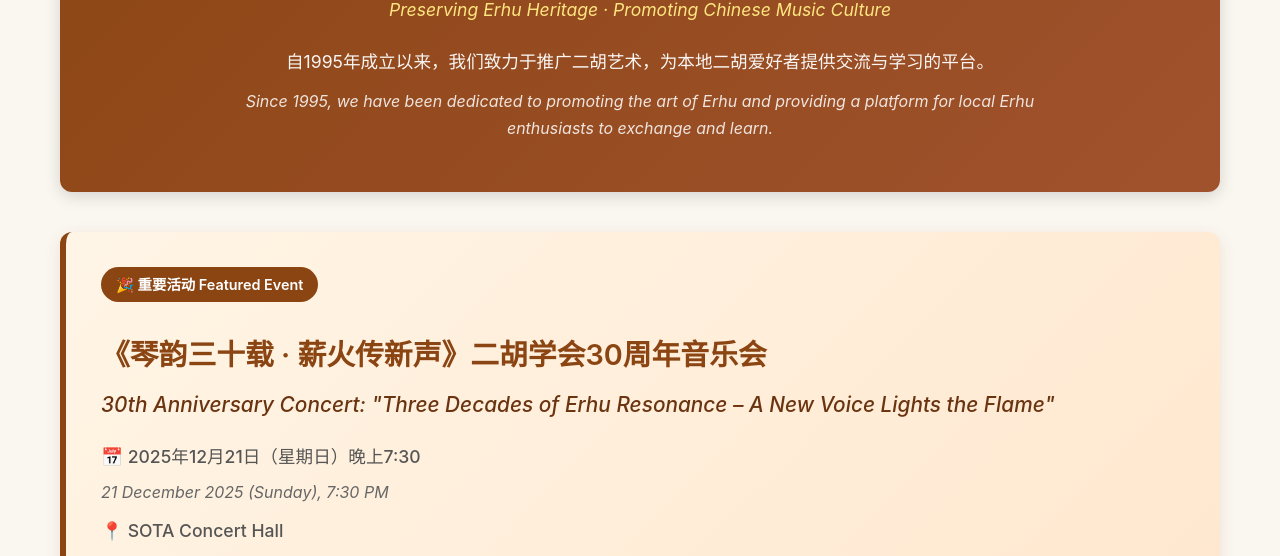
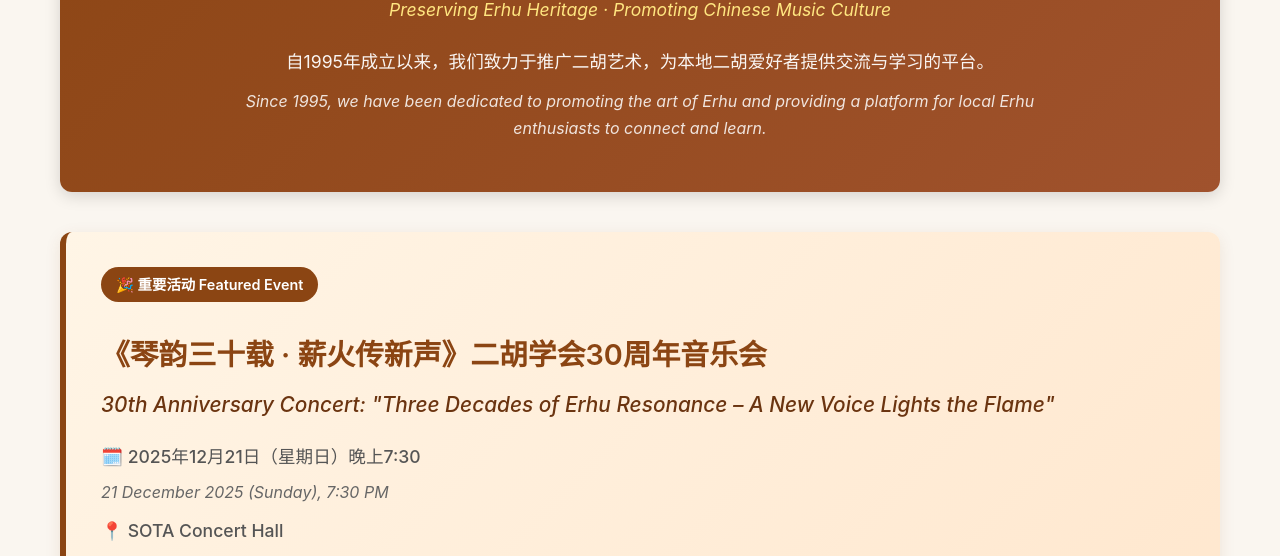
Before and after one commit to sgerhusociety/sgerhusociety.github.io, a Jekyll site: the page built from index.html, in a window 1280 px wide and 900 px high, scrolled down 660 px. Shown: the part 169-725 px from the top of the window. Built offline with Jekyll 4.4.1, drawn with Linux system fonts in a browser that asks for light colours.

Commit message:
Update index.html

```diff
--- a/index.html
+++ b/index.html
@@ -10,7 +10,7 @@ title: 新加坡二胡学会
 	<p class="tagline">传承二胡艺术 · 弘扬华乐文化</p>
 	<p class="tagline-en">Preserving Erhu Heritage · Promoting Chinese Music Culture</p>
 	<p class="hero-description">自1995年成立以来，我们致力于推广二胡艺术，为本地二胡爱好者提供交流与学习的平台。</p>
-	<p class="hero-description-en">Since 1995, we have been dedicated to promoting the art of Erhu and providing a platform for local Erhu enthusiasts to exchange and learn.</p>
+	<p class="hero-description-en">Since 1995, we have been dedicated to promoting the art of Erhu and providing a platform for local Erhu enthusiasts to connect and learn.</p>
 </div>
 
 <!-- Featured Event Section -->
@@ -18,7 +18,7 @@ title: 新加坡二胡学会
 	<div class="featured-badge">🎉 重要活动 Featured Event</div>
 	<h2>《琴韵三十载 · 薪火传新声》二胡学会30周年音乐会</h2>
 	<h3 class="event-title-en">30th Anniversary Concert: "Three Decades of Erhu Resonance – A New Voice Lights the Flame"</h3>
-	<p class="event-date">📅 2025年12月21日（星期日）晚上7:30</p>
+	<p class="event-date">🗓️ 2025年12月21日（星期日）晚上7:30</p>
 	<p class="event-date-en">21 December 2025 (Sunday), 7:30 PM</p>
 	<p class="event-venue">📍 SOTA Concert Hall</p>
 	<p class="event-description">三十年的风雨兼程，三十年的弦音不辍。诚邀您与我们一同见证，用心聆听三十年的共鸣与新声。</p>
```
